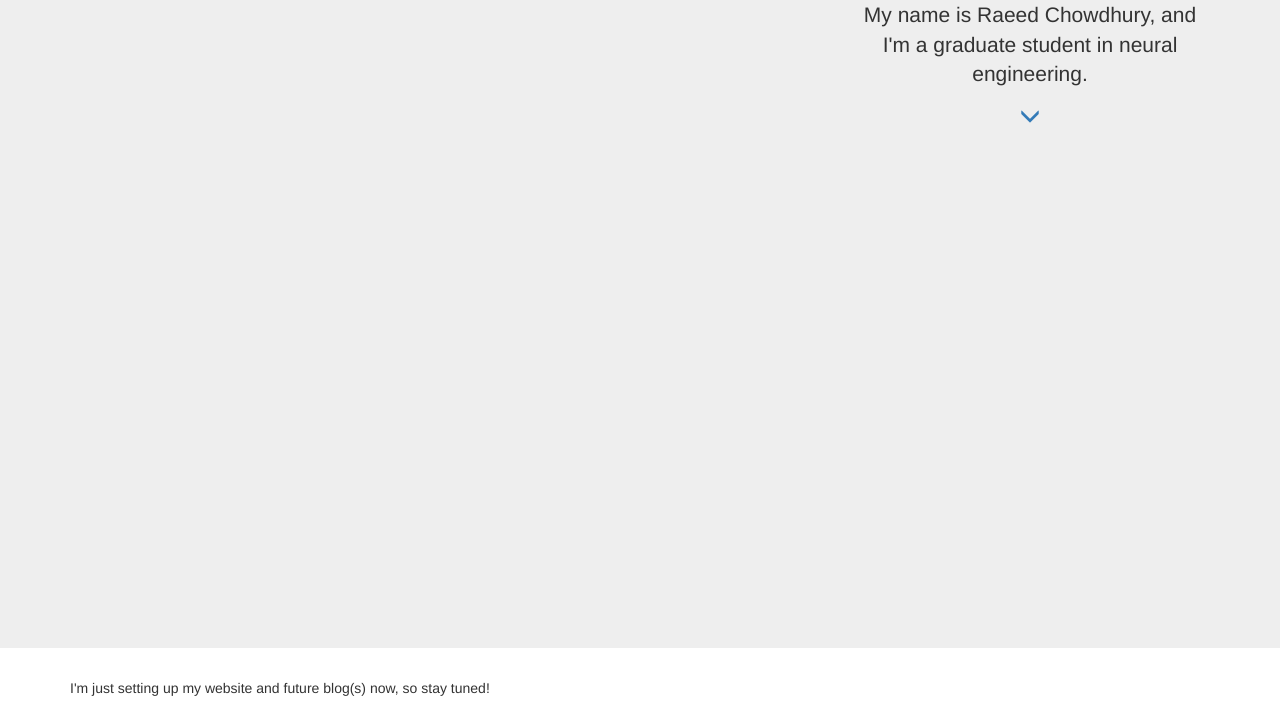
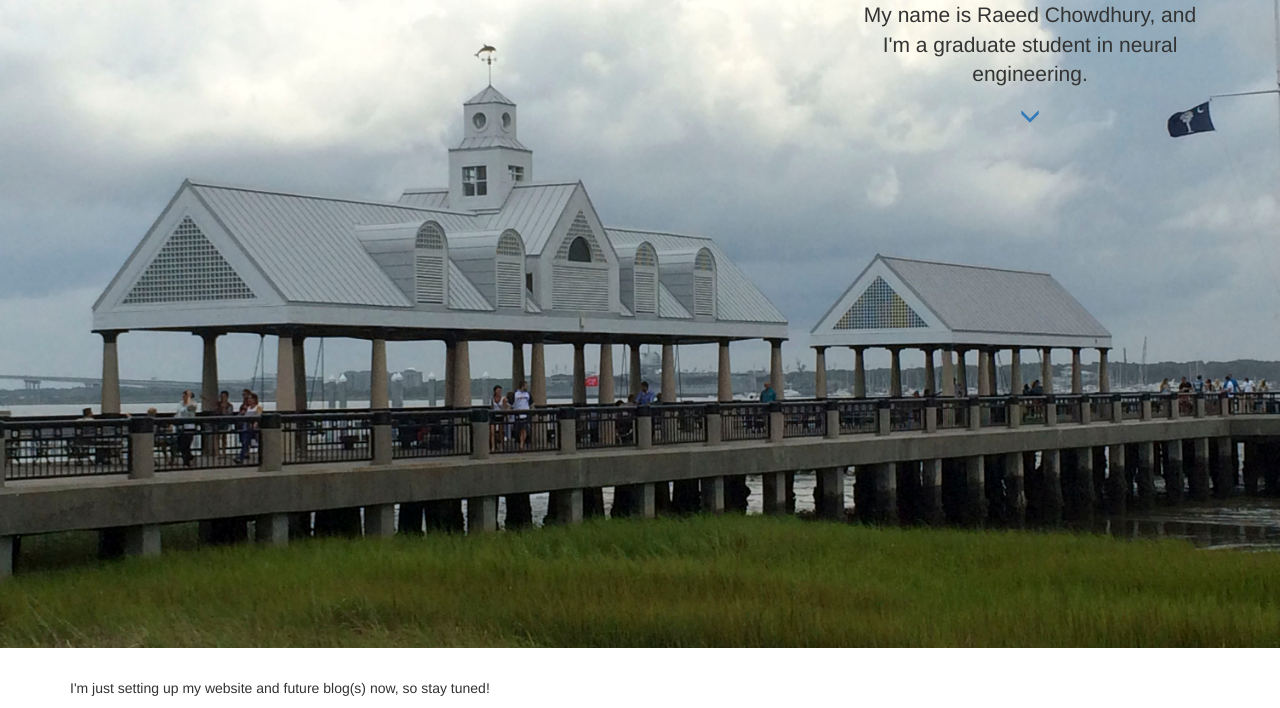
Before and after one commit to RaeedChowdhury/landing_page, a plain HTML site: page index.html in a window 1280 px wide. Shown: the part 147-855 px from the top of the page. Drawn offline with nearby package versions, Linux system fonts and the light colour scheme.

Commit message:
fixed a break

```diff
--- a/index.html
+++ b/index.html
@@ -10,7 +10,7 @@
 </head>
 <body>
 
-<div class="jumbotron" style="background-image: url(dock.jpg); background-size: cover; background-position: 50% 50%; padding-bottom: 500px">
+<div class="jumbotron" style="background-image: url(img/dock.jpg); background-size: cover; background-position: 50% 50%; padding-bottom: 500px">
 	<div class="container">
 		<div class="row">
 			<div class="col-xs-12 col-md-4 col-md-offset-8">
```
